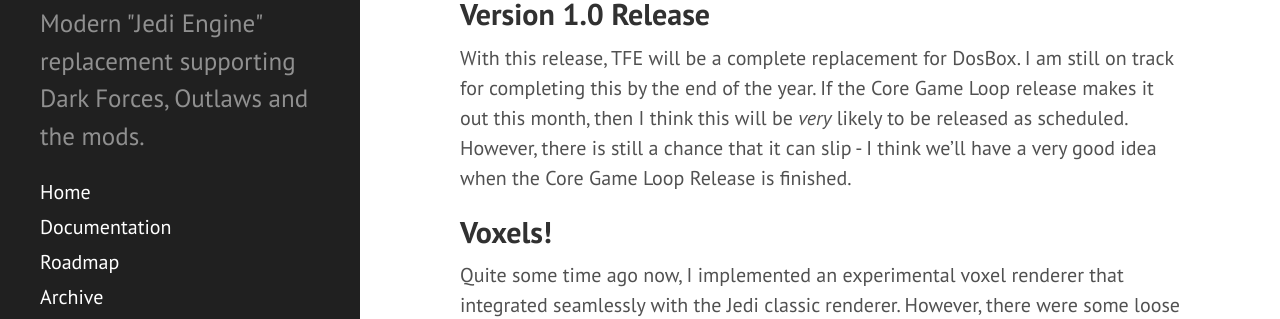
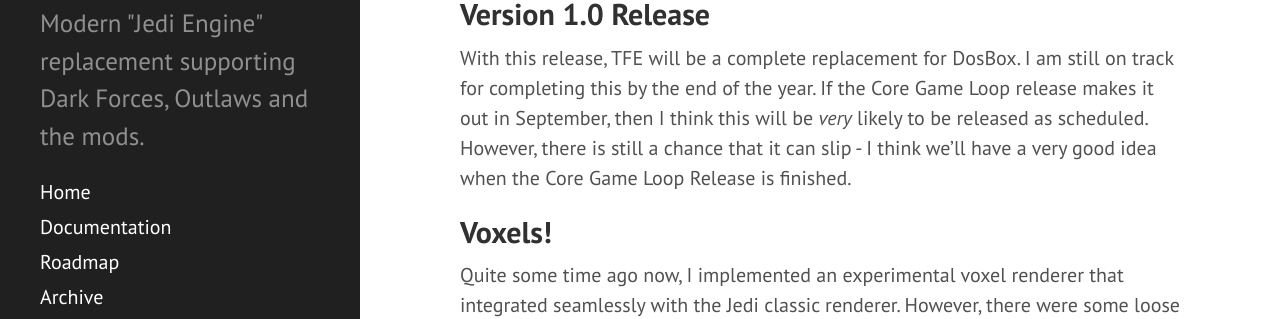
Before and after one commit to TheForceEngine/TheForceEngine.github.io, a Jekyll site: the page built from _posts/2021-08-30-ProgressUpdateAndPlans.md, in a window 1280 px wide and 900 px high, scrolled down 7232 px. Shown: the part 215-534 px from the top of the window. Built offline with Jekyll 4.4.1, drawn with Linux system fonts in a browser that asks for light colours.

Commit message:
Update 2021-08-30-ProgressUpdateAndPlans.md

```diff
--- a/_posts/2021-08-30-ProgressUpdateAndPlans.md
+++ b/_posts/2021-08-30-ProgressUpdateAndPlans.md
@@ -188,7 +188,7 @@
 This release will implement the correct sound falloff and 3D effects and finally fully implement the iMuse system.
 
 ## Version 1.0 Release
-With this release, TFE will be a complete replacement for DosBox. I am still on track for completing this by the end of the year. If the Core Game Loop release makes it out this month, then I think this will be _very_ likely to be released as scheduled. However, there is still a chance that it can slip - I think we'll have a very good idea when the Core Game Loop Release is finished.
+With this release, TFE will be a complete replacement for DosBox. I am still on track for completing this by the end of the year. If the Core Game Loop release makes it out in September, then I think this will be _very_ likely to be released as scheduled. However, there is still a chance that it can slip - I think we'll have a very good idea when the Core Game Loop Release is finished.
 
 ## Voxels!
 Quite some time ago now, I implemented an experimental voxel renderer that integrated seamlessly with the Jedi classic renderer. However, there were some loose ends to deal with, such as not supporting the full VOX format and dealing with some palette issues. This release will integrate that code with the main branch and add support for replacing objects with their voxel counterpart.
```
